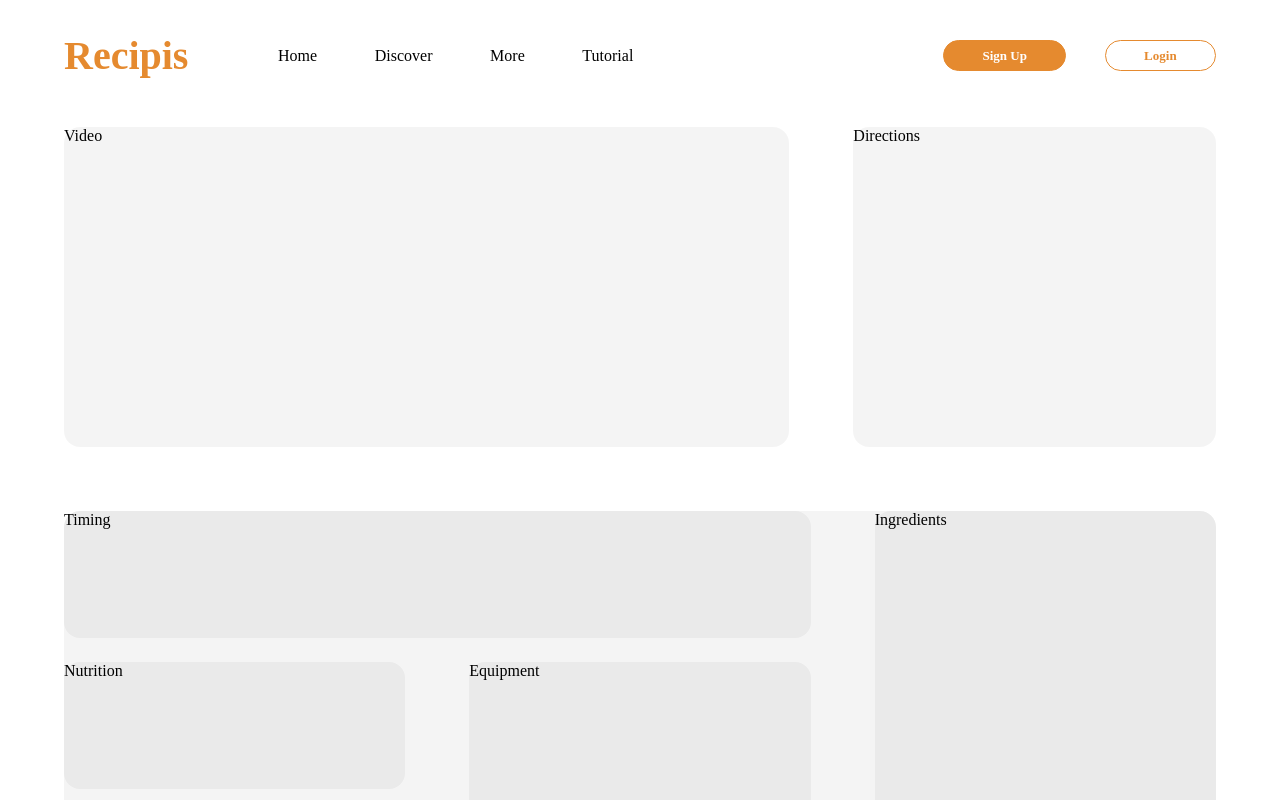
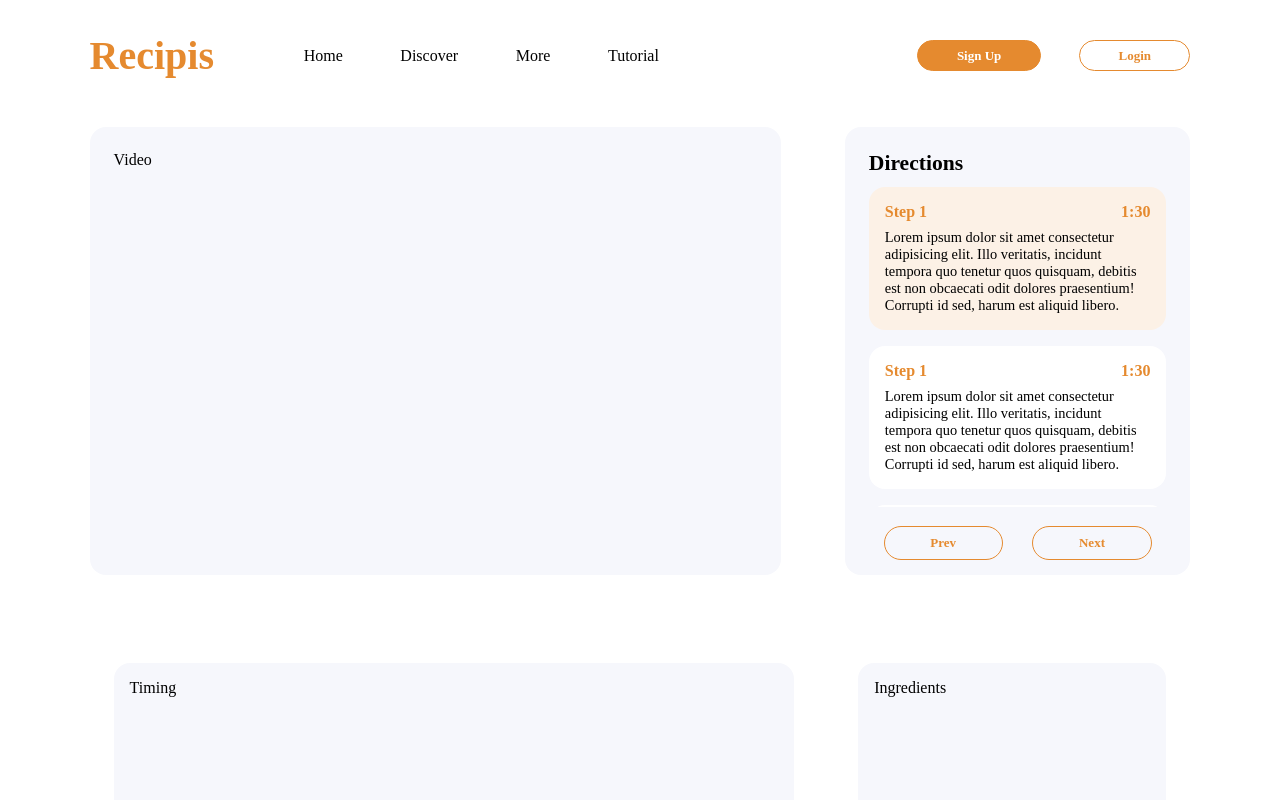
Before and after one commit to hassanShakur/resipis, a React (Create React App) app: page /recipe/tutorial in a window 1280 px wide. Shown: the top 800 px of the page. Built offline with nearby package versions, Linux system fonts and the light colour scheme.

Commit message:
Directions and step design

```diff
--- a/package.json
+++ b/package.json
@@ -3,6 +3,9 @@
   "version": "0.1.0",
   "private": true,
   "dependencies": {
+    "@emotion/react": "^11.10.6",
+    "@emotion/styled": "^11.10.6",
+    "@mui/material": "^5.11.9",
     "@reduxjs/toolkit": "^1.9.2",
     "@testing-library/jest-dom": "^5.16.5",
     "@testing-library/react": "^13.4.0",
--- a/src/components/Tutorial/Directions.js
+++ /dev/null
@@ -1,7 +0,0 @@
-import React from 'react';
-
-const Directions = () => {
-  return <div className='directions'>Directions</div>;
-};
-
-export default Directions;
--- /dev/null
+++ b/src/components/Tutorial/Directions/Directions.js
@@ -0,0 +1,24 @@
+import React from 'react';
+import Step from './Step';
+
+import _ from 'lodash';
+
+const Directions = () => {
+  return (
+    <div className='directions'>
+      <h2>Directions</h2>
+      <div className='steps'>
+        {_.range(6).map((_, id) => {
+          return <Step key={id} />;
+        })}
+      </div>
+
+      <div className='btns'>
+        <button type='button'>prev</button>
+        <button type='button'>next</button>
+      </div>
+    </div>
+  );
+};
+
+export default Directions;
--- /dev/null
+++ b/src/components/Tutorial/Directions/Step.js
@@ -0,0 +1,20 @@
+import React from 'react';
+
+const Step = () => {
+  return (
+    <div className='step'>
+      <div className='header'>
+        <span className='step-num'>step 1</span>
+        <span className='step-time'>1:30</span>
+      </div>
+      <div className='content'>
+        Lorem ipsum dolor sit amet consectetur adipisicing elit. Illo
+        veritatis, incidunt tempora quo tenetur quos quisquam, debitis
+        est non obcaecati odit dolores praesentium! Corrupti id sed,
+        harum est aliquid libero.
+      </div>
+    </div>
+  );
+};
+
+export default Step;
--- a/src/components/Tutorial/Video.js
+++ b/src/components/Tutorial/Video.js
@@ -1,7 +1,10 @@
 import React from 'react';
 
+
 const Video = () => {
-  return <div className='video'>Video</div>;
+  return <div className='video'>
+    Video
+  </div>;
 };
 
 export default Video;
--- a/src/pages/Tutorial.js
+++ b/src/pages/Tutorial.js
@@ -1,6 +1,6 @@
 import React from 'react';
 
-import Directions from '../components/Tutorial/Directions';
+import Directions from '../components/Tutorial/Directions/Directions';
 import Equipment from '../components/Tutorial/Equipment';
 import Ingredients from '../components/Tutorial/Ingredients';
 import Nutrition from '../components/Tutorial/Nutrition';
--- a/src/styles/_config.scss
+++ b/src/styles/_config.scss
@@ -1,19 +1,25 @@
-// $background: rgb(6, 7, 22);
-// $background: #121212;
-// $background: #1B1B1B;
+
 $background: #ffffff;
 $text-white: rgb(255, 255, 255);
 $text-black: rgb(0, 0, 0);
 $transition: all 0.4s ease-in-out;
-$primary-color: #1d3557;
-$primary-two: #457b9d;
-$primary-three: #a8dadc;
 $primary-orange: #e58a2f;
 $secondary-orange: #ffd49b;
 $light-orange: #fcf1e6;
 
+/*========
 
-// $deposit-text: rgb(9, 1, 101);
+=========*/
+$dark-prime-background: #212121;
+$dark-section-background: #2d2d2d;
+$button-background: #ffe598;
+$indicator: #676767;
+$black-button: #121212;
+
+$light-prime-background: #ffffff;
+$light-section-background: #f6f7fc;
+$light-shadow: #f2f3f8;
+
 $main-shadow: 1vw 1vw 0.8vw -0.4vw lighten($background, 10%);
 
 * {
--- a/src/styles/_nav.scss
+++ b/src/styles/_nav.scss
@@ -1,7 +1,8 @@
 .nav {
   text-transform: capitalize;
   @include flex(row, space-between, center);
-  padding: 2rem 5vmax;
+    padding: 2rem 7vmax;
+
 
   .links {
     @include flex(row, flex-start, center);
--- a/src/styles/_tutorial.scss
+++ b/src/styles/_tutorial.scss
@@ -1,5 +1,5 @@
 .tutorial-container {
-  padding: 1rem 5vmax;
+  padding: 1rem 7vmax;
   padding-bottom: 25vmin;
 
   display: grid;
@@ -7,20 +7,63 @@
   grid-template-rows: 2fr 3fr 1fr;
   gap: 8vmin;
 
-  div {
-    background-color: rgba(0, 0, 0, 0.044);
+  & > div {
+    background-color: $light-section-background;
     border-radius: 2vmin;
+    padding: 3vmin;
   }
 
   .video {
     grid-column: 1 / 2;
     grid-row: 1 / 2;
-    height: 20rem;
+    height: 28rem;
   }
 
   .directions {
     grid-column: 2 / 3;
     grid-row: 1 / 2;
+    height: 28rem;
+    font-size: 1.8vmin;
+    display: grid;
+    grid-template-columns: 1fr;
+    gap: 1.4vmin;
+
+    .steps {
+      display: grid;
+      grid-template-columns: 1fr;
+      gap: 2vmin;
+      height: 20rem;
+      overflow: scroll;
+
+      .step {
+        padding: 2vmin;
+        border-radius: 2vmin;
+        background-color: $light-prime-background;
+
+        .header {
+          margin-bottom: 1vmin;
+          text-transform: capitalize;
+          font-size: 2vmin;
+          @include flex(row, space-between, center);
+          color: $primary-orange;
+          font-weight: 600;
+
+        }
+      }
+
+      .step:first-of-type {
+        background-color: $light-orange;
+      }
+    }
+
+    .btns {
+      @include flex(row, space-around, center);
+
+      button {
+        width: 40%;
+        margin: 1vmin;
+      }
+    }
   }
 
   .tutorial-details {
@@ -30,6 +73,13 @@
     grid-template-rows: 1fr 1fr 1.4fr;
     gap: 8vmin;
     row-gap: 3vmin;
+    background-color: $light-prime-background;
+
+    & > div {
+      background-color: $light-section-background;
+      border-radius: 2vmin;
+      padding: 2vmin;
+    }
 
     .timing {
       grid-row: 1 / 2;
```
Also changed, not shown: 1 other file (tests, documents, lock files or other folders).
